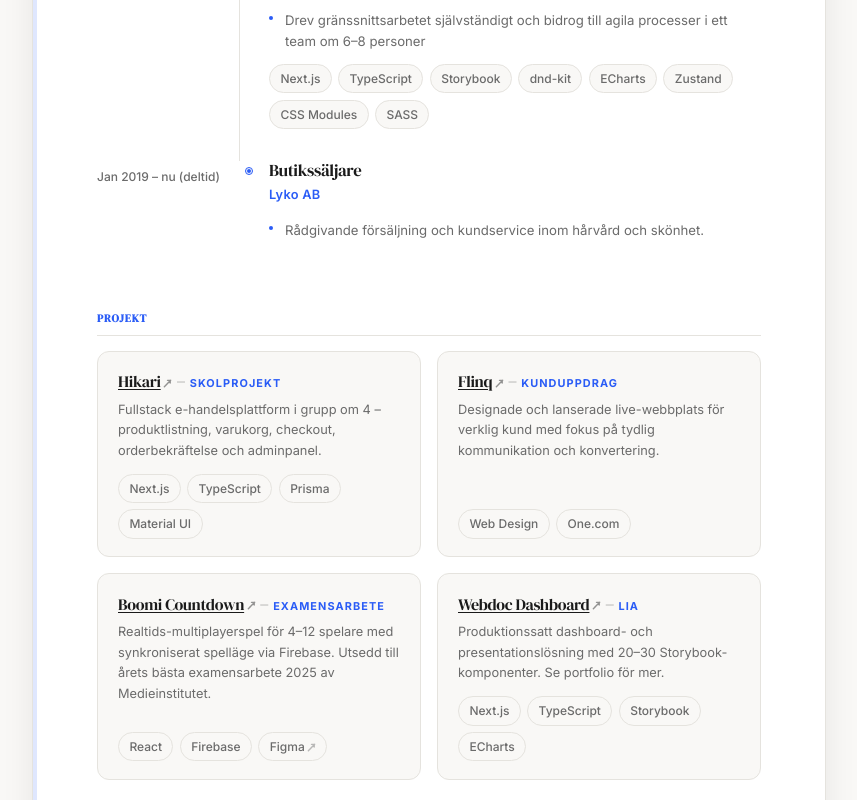
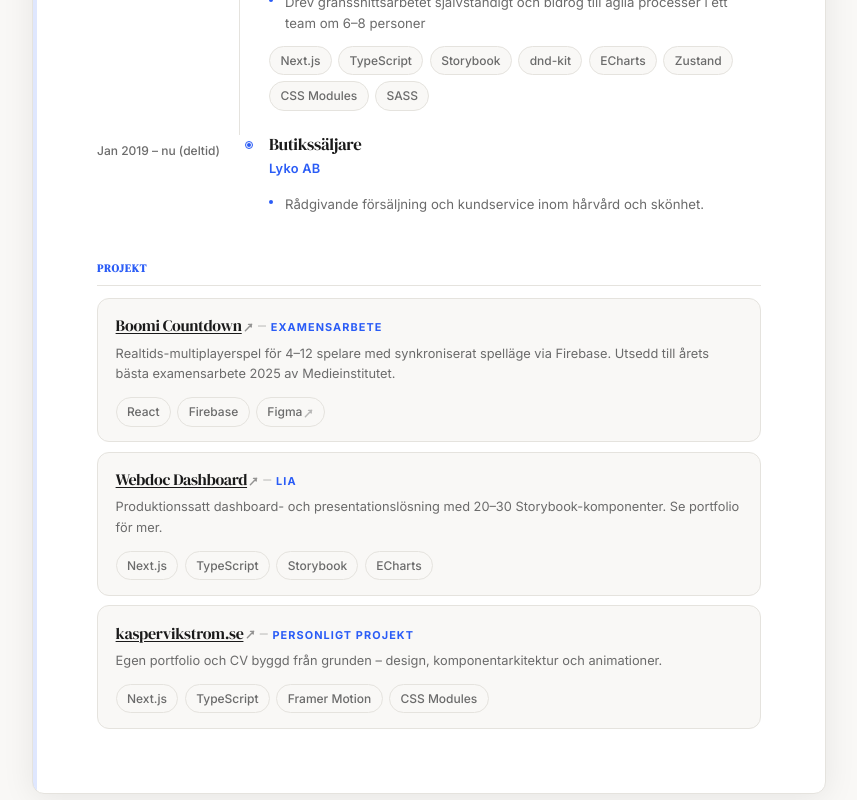
Before and after one commit to kaspvik/kaspervikstrom, a Next.js app: page /cv in a window 1280 px wide. Shown: the part 1680-2480 px from the top of the page, without its empty margins (211-1068 px from the left). Built offline with nearby package versions, Linux system fonts and the light colour scheme.

Commit message:
Refactor CV layout: adjust spacing and margins for improved visual consistency; update project descriptions and categories for clarity

```diff
--- a/src/app/cv/cv.module.css
+++ b/src/app/cv/cv.module.css
@@ -177,8 +177,8 @@
 .section {
   display: flex;
   flex-direction: column;
-  gap: 0.9rem;
-  margin-bottom: 2.5rem;
+  gap: 0.75rem;
+  margin-bottom: 1.5rem;
 }
 
 .section:last-child {
@@ -286,7 +286,7 @@
   display: flex;
   align-items: center;
   gap: 0.75rem;
-  margin-bottom: 2.5rem;
+  margin-bottom: 1.5rem;
   padding-bottom: 1rem;
   border-bottom: 1px solid var(--color-border);
 }
@@ -324,7 +324,7 @@
   display: grid;
   grid-template-columns: 148px 1fr;
   gap: 1.5rem;
-  padding-bottom: 2rem;
+  padding-bottom: 1.5rem;
   position: relative;
 }
 
@@ -405,13 +405,13 @@
 
 /* ── Project grid (page 3) ───────────────────────────── */
 .projectGrid {
-  display: grid;
-  grid-template-columns: 1fr 1fr;
-  gap: 1rem;
+  display: flex;
+  flex-direction: column;
+  gap: 0.6rem;
 }
 
 .projectCard {
-  padding: 1.1rem 1.25rem;
+  padding: 0.9rem 1.1rem;
   border: 1px solid var(--color-border);
   border-radius: var(--radius-md);
   display: flex;
--- a/src/app/cv/page.tsx
+++ b/src/app/cv/page.tsx
@@ -367,88 +367,6 @@ export default function CVPage() {
                 }}>
                 <h3 className={styles.projectName} style={{ margin: 0 }}>
                   <a
-                    href="https://nextjs-webshop-ts-react-akarui.vercel.app/"
-                    target="_blank"
-                    rel="noopener noreferrer"
-                    style={{
-                      color: "inherit",
-                      textDecoration: "underline",
-                      textUnderlineOffset: "2px",
-                    }}>
-                    Hikari
-                    <ExtLinkIcon />
-                  </a>
-                </h3>
-                <span
-                  style={{ color: "var(--color-text-muted)", opacity: 0.35 }}>
-                  –
-                </span>
-                <span className={styles.projectCategory}>Skolprojekt</span>
-              </div>
-              <p className={styles.projectDesc}>
-                Fullstack e-handelsplattform i grupp om 4 – produktlistning,
-                varukorg, checkout, orderbekräftelse och adminpanel.
-              </p>
-              <div
-                className={styles.tags}
-                style={{ marginTop: "auto", paddingTop: "0.5rem" }}>
-                <span className={styles.tag}>Next.js</span>
-                <span className={styles.tag}>TypeScript</span>
-                <span className={styles.tag}>Prisma</span>
-                <span className={styles.tag}>Material UI</span>
-              </div>
-            </div>
-
-            <div className={styles.projectCard}>
-              <div
-                style={{
-                  display: "flex",
-                  alignItems: "baseline",
-                  gap: "0.3rem",
-                  flexWrap: "wrap",
-                }}>
-                <h3 className={styles.projectName} style={{ margin: 0 }}>
-                  <a
-                    href="https://flinq.se/"
-                    target="_blank"
-                    rel="noopener noreferrer"
-                    style={{
-                      color: "inherit",
-                      textDecoration: "underline",
-                      textUnderlineOffset: "2px",
-                    }}>
-                    Flinq
-                    <ExtLinkIcon />
-                  </a>
-                </h3>
-                <span
-                  style={{ color: "var(--color-text-muted)", opacity: 0.35 }}>
-                  –
-                </span>
-                <span className={styles.projectCategory}>Kunduppdrag</span>
-              </div>
-              <p className={styles.projectDesc}>
-                Designade och lanserade live-webbplats för verklig kund med
-                fokus på tydlig kommunikation och konvertering.
-              </p>
-              <div
-                className={styles.tags}
-                style={{ marginTop: "auto", paddingTop: "0.5rem" }}>
-                <span className={styles.tag}>Web Design</span>
-                <span className={styles.tag}>One.com</span>
-              </div>
-            </div>
-
-            <div className={styles.projectCard}>
-              <div
-                style={{
-                  display: "flex",
-                  alignItems: "baseline",
-                  gap: "0.3rem",
-                  flexWrap: "wrap",
-                }}>
-                <h3 className={styles.projectName} style={{ margin: 0 }}>
-                  <a
                     href="https://boomi-countdown.vercel.app/"
                     target="_blank"
                     rel="noopener noreferrer"
@@ -528,6 +446,50 @@ export default function CVPage() {
                 <span className={styles.tag}>TypeScript</span>
                 <span className={styles.tag}>Storybook</span>
                 <span className={styles.tag}>ECharts</span>
+              </div>
+            </div>
+
+            <div className={styles.projectCard}>
+              <div
+                style={{
+                  display: "flex",
+                  alignItems: "baseline",
+                  gap: "0.3rem",
+                  flexWrap: "wrap",
+                }}>
+                <h3 className={styles.projectName} style={{ margin: 0 }}>
+                  <a
+                    href="https://kaspervikstrom.se"
+                    target="_blank"
+                    rel="noopener noreferrer"
+                    style={{
+                      color: "inherit",
+                      textDecoration: "underline",
+                      textUnderlineOffset: "2px",
+                    }}>
+                    kaspervikstrom.se
+                    <ExtLinkIcon />
+                  </a>
+                </h3>
+                <span
+                  style={{ color: "var(--color-text-muted)", opacity: 0.35 }}>
+                  –
+                </span>
+                <span className={styles.projectCategory}>
+                  Personligt projekt
+                </span>
+              </div>
+              <p className={styles.projectDesc}>
+                Egen portfolio och CV byggd från grunden – design,
+                komponentarkitektur och animationer.
+              </p>
+              <div
+                className={styles.tags}
+                style={{ marginTop: "auto", paddingTop: "0.5rem" }}>
+                <span className={styles.tag}>Next.js</span>
+                <span className={styles.tag}>TypeScript</span>
+                <span className={styles.tag}>Framer Motion</span>
+                <span className={styles.tag}>CSS Modules</span>
               </div>
             </div>
           </div>
```
